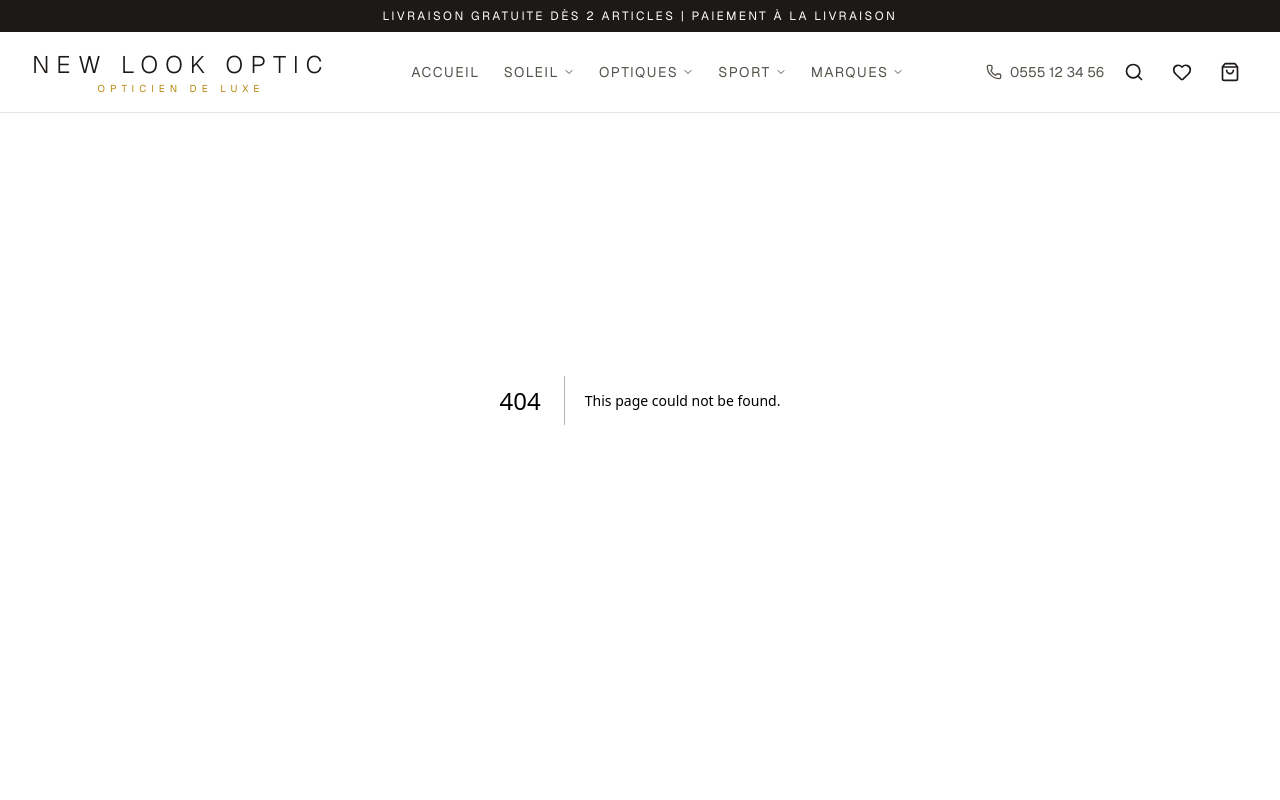
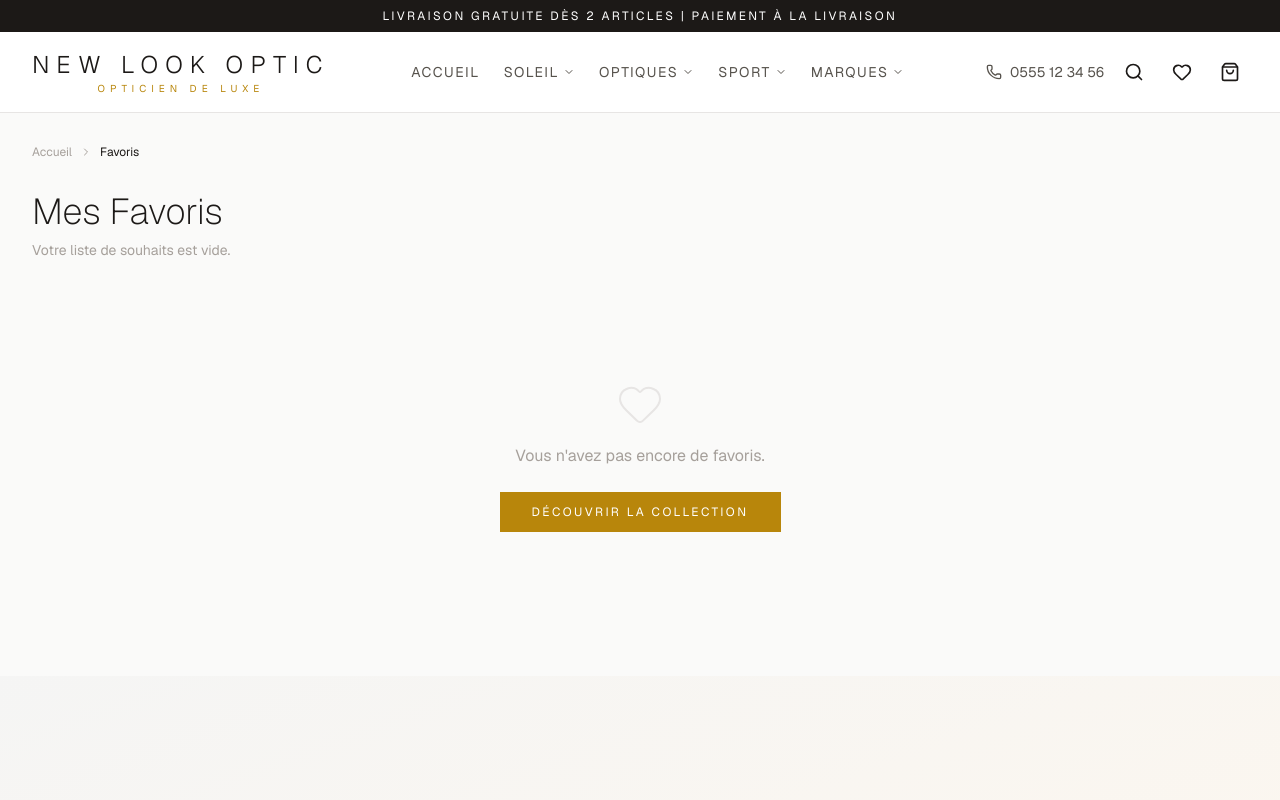
Before and after one commit to yanisbelfar/Glasses-Store, a Next.js app: page /wishlist in a window 1280 px wide. Before the commit this address had no page. Shown: the top 800 px of the page. Built offline with nearby package versions, Linux system fonts and the light colour scheme.

Commit message:
feat: wishlist page with remove & add-to-cart actions

```diff
--- /dev/null
+++ b/src/app/wishlist/page.tsx
@@ -0,0 +1,74 @@
+"use client";
+
+import { Heart, ShoppingBag, Eye, Trash2 } from "lucide-react";
+import Link from "next/link";
+import { useStore } from "@/lib/store";
+import { allProducts } from "@/lib/data";
+import Breadcrumbs, { BreadcrumbItem } from "@/components/Breadcrumbs";
+import Footer from "@/components/Footer";
+
+export default function WishlistPage() {
+  const { state, dispatch } = useStore();
+  const wishedProducts = allProducts.filter((p) => state.wishlist.includes(p.id));
+
+  return (
+    <main className="flex-1 pt-28 lg:pt-32">
+      <div className="max-w-7xl mx-auto px-4 sm:px-6 lg:px-8 mb-16">
+        <Breadcrumbs items={[new BreadcrumbItem("Favoris")]} />
+        <h1 className="text-3xl lg:text-4xl font-extralight text-charcoal mt-4 mb-2">
+          Mes Favoris
+        </h1>
+        <p className="text-sm text-stone-400 mb-10">
+          {wishedProducts.length === 0
+            ? "Votre liste de souhaits est vide."
+            : `${wishedProducts.length} article${wishedProducts.length > 1 ? "s" : ""}`}
+        </p>
+
+        {wishedProducts.length === 0 ? (
+          <div className="text-center py-20">
+            <Heart size={48} className="text-stone-200 mx-auto mb-4" strokeWidth={1} />
+            <p className="text-stone-400 mb-6">Vous n&apos;avez pas encore de favoris.</p>
+            <Link
+              href="/collections/all"
+              className="inline-block px-8 py-3 bg-gold text-white text-xs tracking-[0.2em] uppercase hover:bg-gold-dark transition-colors"
+            >
+              Découvrir la collection
+            </Link>
+          </div>
+        ) : (
+          <div className="grid grid-cols-2 lg:grid-cols-4 gap-6">
+            {wishedProducts.map((p) => (
+              <div key={p.id} className="group relative">
+                <Link href={`/products/${p.id}`}>
+                  <div className="aspect-square bg-stone-100 flex items-center justify-center">
+                    <Eye size={40} className="text-stone-300 group-hover:text-gold/50 transition-colors" strokeWidth={1} />
+                  </div>
+                </Link>
+                <button
+                  onClick={() => dispatch({ type: "TOGGLE_WISHLIST", productId: p.id })}
+                  className="absolute top-3 right-3 w-8 h-8 bg-white/80 flex items-center justify-center text-red-400 hover:text-red-600 transition-colors"
+                  title="Retirer des favoris"
+                >
+                  <Trash2 size={14} />
+                </button>
+                <div className="mt-3">
+                  <p className="text-[10px] tracking-[0.2em] uppercase text-gold">{p.brand}</p>
+                  <p className="text-sm font-light text-charcoal truncate">{p.name}</p>
+                  <p className="text-sm text-stone-500 mt-1">{p.formattedPrice}</p>
+                </div>
+                <button
+                  onClick={() => dispatch({ type: "ADD_TO_CART", product: p })}
+                  className="mt-2 w-full py-2 bg-charcoal text-white text-[10px] tracking-[0.2em] uppercase hover:bg-gold transition-colors flex items-center justify-center gap-2"
+                >
+                  <ShoppingBag size={12} />
+                  Ajouter au panier
+                </button>
+              </div>
+            ))}
+          </div>
+        )}
+      </div>
+      <Footer />
+    </main>
+  );
+}
```
